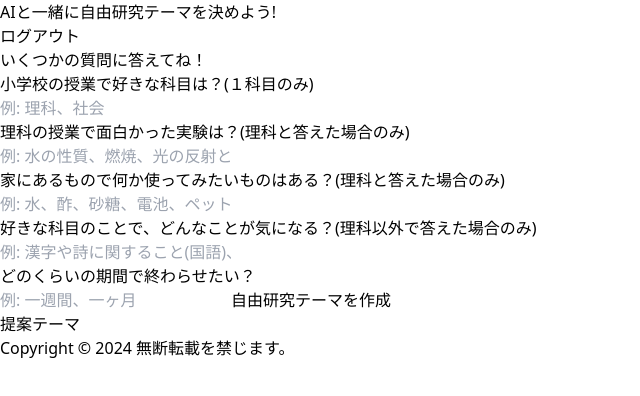
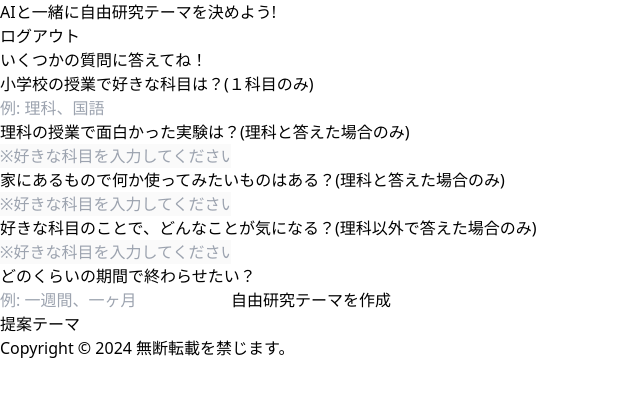
Before and after one commit to daiki0930/ResearchTopic, a Next.js app: page /Main in a window 1280 px wide. Shown: the top 396 px of the page, without its empty margins (0-640 px from the left). Built offline with nearby package versions, Linux system fonts and the light colour scheme; no server answers; sample sign-in values are in the browser's storage.

Commit message:
入力欄調整

```diff
--- a/src/app/api/route.ts
+++ b/src/app/api/route.ts
@@ -15,8 +15,8 @@ export async function POST(req: Request) {
         const { interests, interests1, interests2, interests3, interests4 } = body;
 
         const userMessage = interests === '理科'
-        ? `小学生向けの${ interests }の自由研究テーマを提案してください。回答は「テーマ」と「研究内容」を教えてください。「研究内容」はその実験の説明を130字で簡単にしてください。次の三つをヒントに。面白かった実験: ${interests1}。使用可能な材料: ${interests2}。期間: ${interests4}。`
-        : `小学生向けの${ interests }の自由研究テーマを提案してください。回答は「テーマ」と「研究内容」を教えてください。「研究内容」はその実験の説明を130字で簡単にしてください。次の三つをヒントに。気になること: ${interests3}。 期間: ${interests4}。`
+        ? `小学生向けの${ interests }の自由研究テーマを提案してください。回答は「テーマ」と「研究内容」を教えてください。「研究内容」はその実験の説明を180字で簡単にしてください。次の三つをヒントに。面白かった実験: ${interests1}。使用可能な材料: ${interests2}。期間: ${interests4}。`
+        : `小学生向けの${ interests }の自由研究テーマを提案してください。回答は「テーマ」と「研究内容」を教えてください。「研究内容」はその実験の説明を180字で簡単にしてください。次の三つをヒントに。気になること: ${interests3}。 期間: ${interests4}。`
 
         const completion = await openai.chat.completions.create({
             model: 'gpt-3.5-turbo',
--- a/src/app/components/Main.tsx
+++ b/src/app/components/Main.tsx
@@ -97,6 +97,10 @@ export default function Main() {
     return () => unsubscribe();
   }, [auth, router]);
 
+  const validSubjects = ["国語", "算数", "理科", "社会", "音楽"];
+
+  const isValidSubjects = validSubjects.includes(interests);
+
 //   if (!user) {
 //     return <div>Loading...</div>; // ローディング中の画面
 //   }
@@ -126,20 +130,29 @@ export default function Main() {
 
         <p className="mt-[90px]">小学校の授業で好きな科目は？(１科目のみ)</p>
         <input
+          type="text"
           value={interests}
           onChange={(e) => setInterests(e.target.value)}
-          placeholder="例: 理科、社会"
+          placeholder="例: 理科、国語"
           className="w-[300px] p-[10px] mt-[5px] mb-[80px] text-[20px] border-t-2 border-b-2 border-[#f56f27] outline-none placeholder-opacity-60 placeholder:text-center"
         />
 
         <p>理科の授業で面白かった実験は？(理科と答えた場合のみ)</p>
         <input
+          type="text"
           value={interests1}
           onChange={(e) => setInterests1(e.target.value)}
-          disabled={["国語", "数学", "社会"].includes(interests)}
+        //   disabled={["国語", "算数", "社会", "音楽"].includes(interests)}
+          disabled={ !isValidSubjects || interests !== "理科"}
+        //   placeholder={
+        //     ["国語", "算数", "社会", "音楽"].includes(interests)
+        //       ? "※入力できません"
+        //       : "例: 水の性質、燃焼、光の反射と屈折、バネと力、昆虫の観察、天気の観察"
+        //   }
           placeholder={
-            ["国語", "数学", "社会"].includes(interests)
-              ? "※入力できません"
+            !isValidSubjects || interests !== "理科"
+            //   ? "※入力できません"
+              ? "※好きな科目を入力してください。"
               : "例: 水の性質、燃焼、光の反射と屈折、バネと力、昆虫の観察、天気の観察"
           }
           className="w-[710px] p-[9px] mt-[5px] mb-[80px] text-[20px] border-t-2 border-b-2 border-[#f56f27] outline-none placeholder-opacity-60 placeholder:text-center"
@@ -149,11 +162,18 @@ export default function Main() {
         <input
           value={interests2}
           onChange={(e) => setInterests2(e.target.value)}
-          disabled={["国語", "数学", "社会"].includes(interests)}
+        //   disabled={["国語", "算数", "社会", "音楽"].includes(interests)}
+          disabled={ !isValidSubjects || interests !== "理科"}
+        //   placeholder={
+        //     ["国語", "算数", "社会", "音楽"].includes(interests)
+        //       ? "※入力できません"
+        //       : "例: 水、酢、砂糖、電池、ペットボトル、磁石、アルミホイル、空き瓶"
+        //   }
           placeholder={
-            ["国語", "数学", "社会"].includes(interests)
-              ? "※入力できません"
-              : "例: 水、酢、砂糖、電池、ペットボトル、磁石、アルミホイル、空き瓶"
+            !isValidSubjects || interests !== "理科"
+            //   ? "※入力できません"
+              ? "※好きな科目を入力してください。"
+              : "例: 水の性質、燃焼、光の反射と屈折、バネと力、昆虫の観察、天気の観察"
           }
           className="w-[660px] p-[9px] mt-[5px] mb-[80px] text-[20px] border-t-2 border-b-2 border-[#f56f27] outline-none placeholder-opacity-60 placeholder:text-center"
         />
@@ -164,10 +184,17 @@ export default function Main() {
         <input
           value={interests3}
           onChange={(e) => setInterests3(e.target.value)}
-          disabled={interests === "理科"}
+        //   disabled={interests === "理科"}
+          disabled={ !isValidSubjects || interests == "理科"}
+        //   placeholder={
+        //     interests === "理科"
+        //       ? "※入力できません"
+        //       : "例: 漢字や詩に関すること(国語)、図形やデータのこと(算数)、地理や歴史のこと(社会)"
+        //   }
           placeholder={
-            interests === "理科"
-              ? "※入力できません"
+            !isValidSubjects || interests == "理科"
+            //   ? "※入力できません"
+              ? "※好きな科目を入力してください。"
               : "例: 漢字や詩に関すること(国語)、図形やデータのこと(算数)、地理や歴史のこと(社会)"
           }
           className="w-[870px] p-[9px] mt-[5px] mb-[80px] text-[20px] border-t-2 border-b-2 border-[#f56f27] outline-none placeholder-opacity-60 placeholder:text-center"
```
